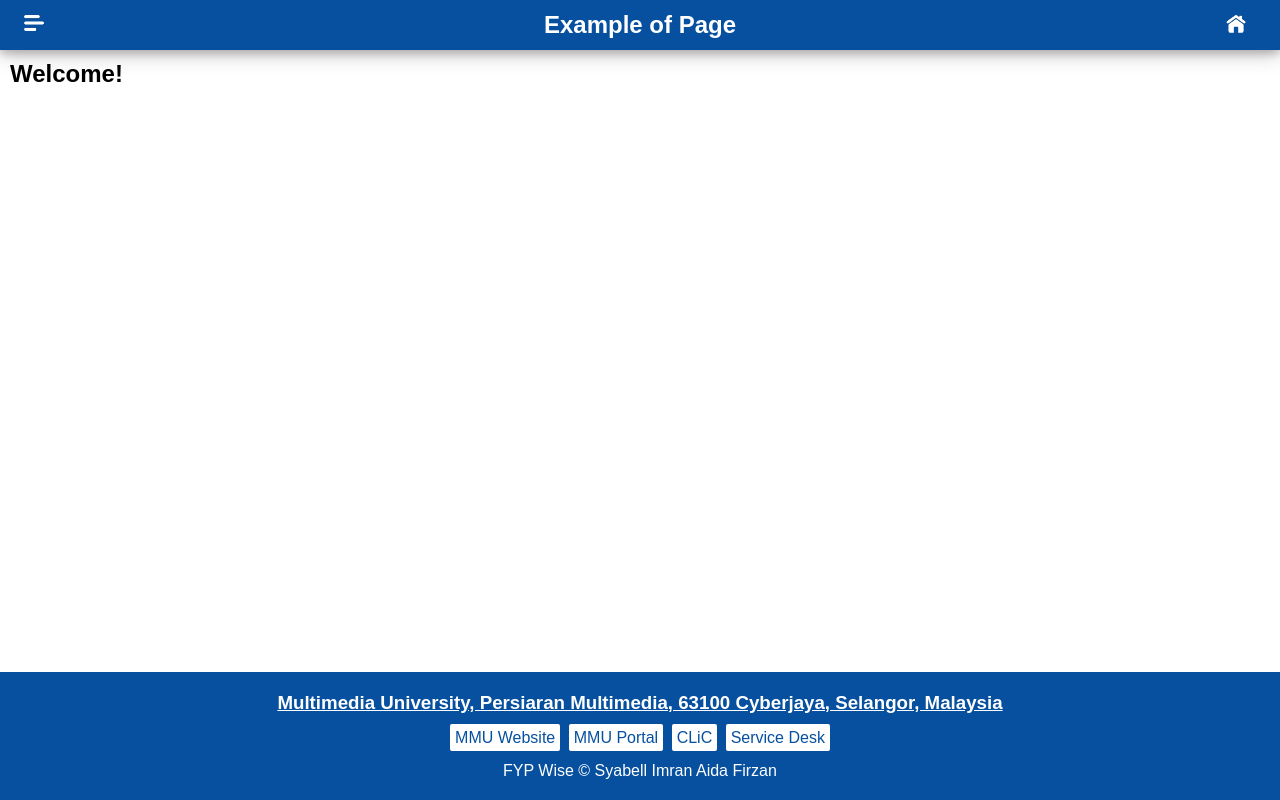
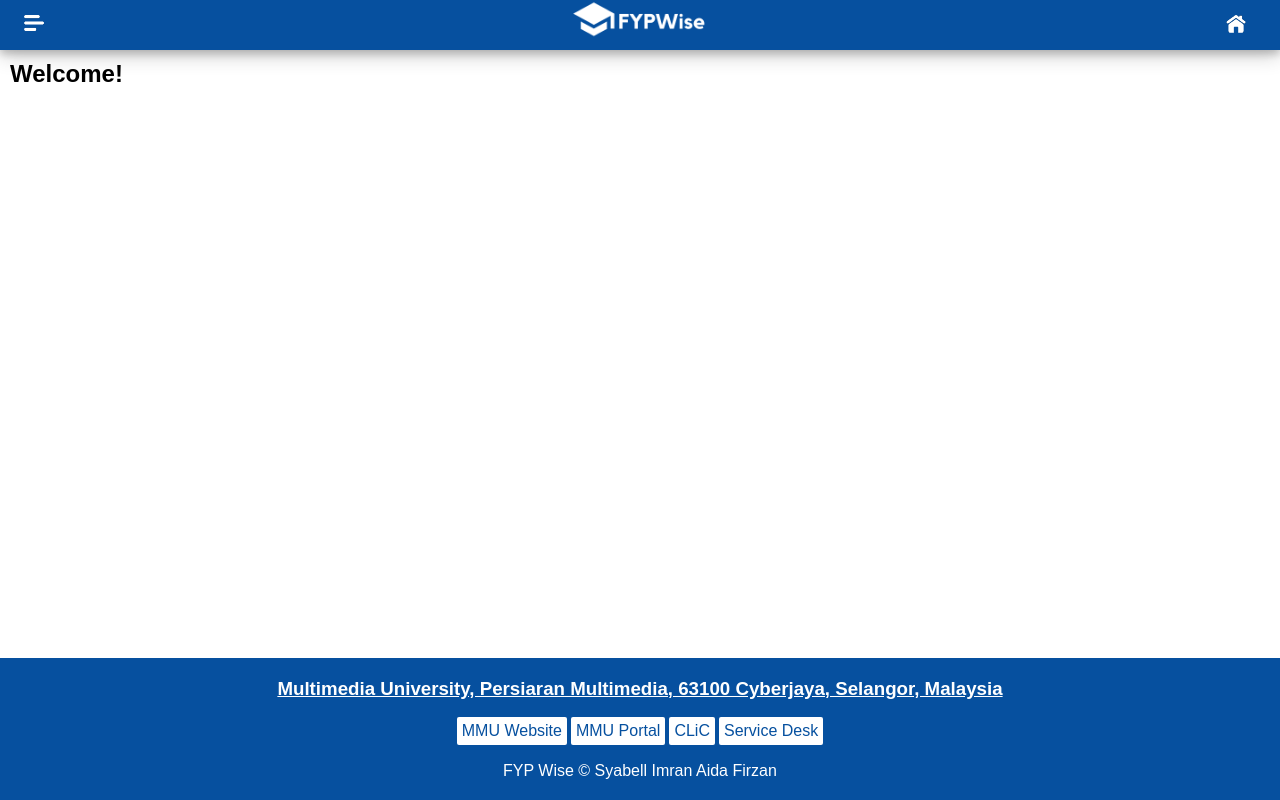
Before and after one commit to FYPWise/FYPWise-web, a PHP site: page /common-ui/page-skeleton.html in a window 1280 px wide. Run offline with PHP 8.4, Linux system fonts and the light colour scheme; some web fonts are replaced.

Commit message:
✅ Update logo,css

```diff
--- a/common-ui/page-skeleton.html
+++ b/common-ui/page-skeleton.html
@@ -13,7 +13,7 @@
     <!-- Header Section -->
     <header>
         <div class="menubutton"><input title="side-menu" type="checkbox" id="user-side-menu"><label for="user-side-menu" class="fas"></label></div>
-        <h2>Example of Page</h2>
+        <h2><img id="logo" src="../assets/horizontal_logo_white.png" alt=""></h2>
         <button id="home"><img src="../assets/home.png" alt="home icon"></a></button>
     </header>
 
--- a/css/common-ui.css
+++ b/css/common-ui.css
@@ -1,3 +1,10 @@
+/* variables */
+:root {
+  --primary-color: #06509f;
+  --secondary-color: #ec2227;
+  --white: #fff;
+}
+
 /* font */
 @import url(https://db.onlinewebfonts.com/c/65dc1b4fb1cd6bf31e730421533dafc7?family=ITC+Avant+Garde+Gothic+W02+Md);
 
@@ -22,7 +29,7 @@ header {
   display: flex;
   justify-content: space-between;
   align-items: center;
-  background-color: #06509f;
+  background-color: var(--primary-color);
   color: #fff;
   padding: 10px 20px;
   position: fixed;
@@ -38,6 +45,10 @@ header h2 {
   left: 50%;
   transform: translateX(-50%);
   font-size: 1.5em;
+}
+
+#logo {
+  height: 50px;
 }
 
 #user-side-menu {
@@ -94,6 +105,10 @@ header h2 {
   border-radius: 4px;
 }
 
+.search-container input: {
+  border-color: var(--secondary-color);
+}
+
 .side-menu ul {
   list-style-type: none;
 }
@@ -109,7 +124,7 @@ header h2 {
 }
 
 .side-menu a:hover {
-  color: #06509f;
+  color: var(--secondary-color);
 }
 
 body:has(.menubutton > input:checked) .side-menu {
@@ -126,16 +141,20 @@ body:has(.menubutton > input:checked) .side-menu {
 }
 
 @media screen and ((max-height: 450px) or (max-width: 650px)) {
-  header, footer{
+  header,
+  footer {
     font-size: x-small;
+  }
+  #logo {
+    height: 2rem;
   }
 }
 
 /* footer styling */
 footer {
   width: 100%;
-  background-color: #06509f;
-  color: #fff;
+  background-color: var(--primary-color);
+  color: var(--white);
   padding: 20px;
   height: max-content;
   align-content: center;
@@ -145,17 +164,23 @@ footer {
 }
 
 footer a {
-  color: #fff;
+  color: var(--white);
 }
 
 footer > * {
   margin-bottom: 15px;
 }
 
+#side {
+  display: flex;
+  justify-content: center;
+  overflow: hidden;
+}
+
 .link {
   text-decoration: none;
-  background-color: #fff;
-  color: #06509f;
+  background-color: var(--white);
+  color: var(--primary-color);
   border-radius: 2px;
   margin: 2px;
   padding: 5px;
@@ -163,4 +188,5 @@ footer > * {
 
 .link:hover {
   box-shadow: 0 4px 8px 0 rgba(0, 0, 0, 0.2), 0 6px 20px 0 rgba(0, 0, 0, 0.19);
+  color: var(--secondary-color);
 }
```
